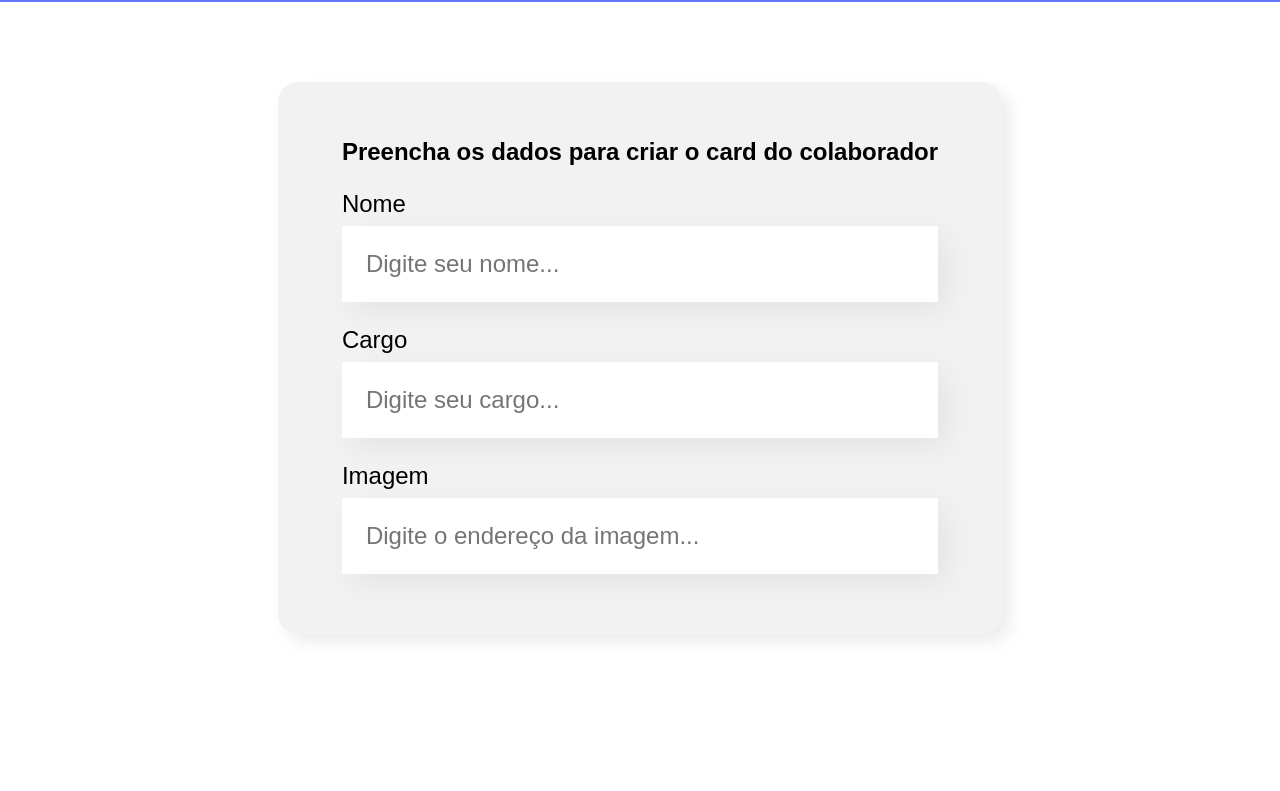
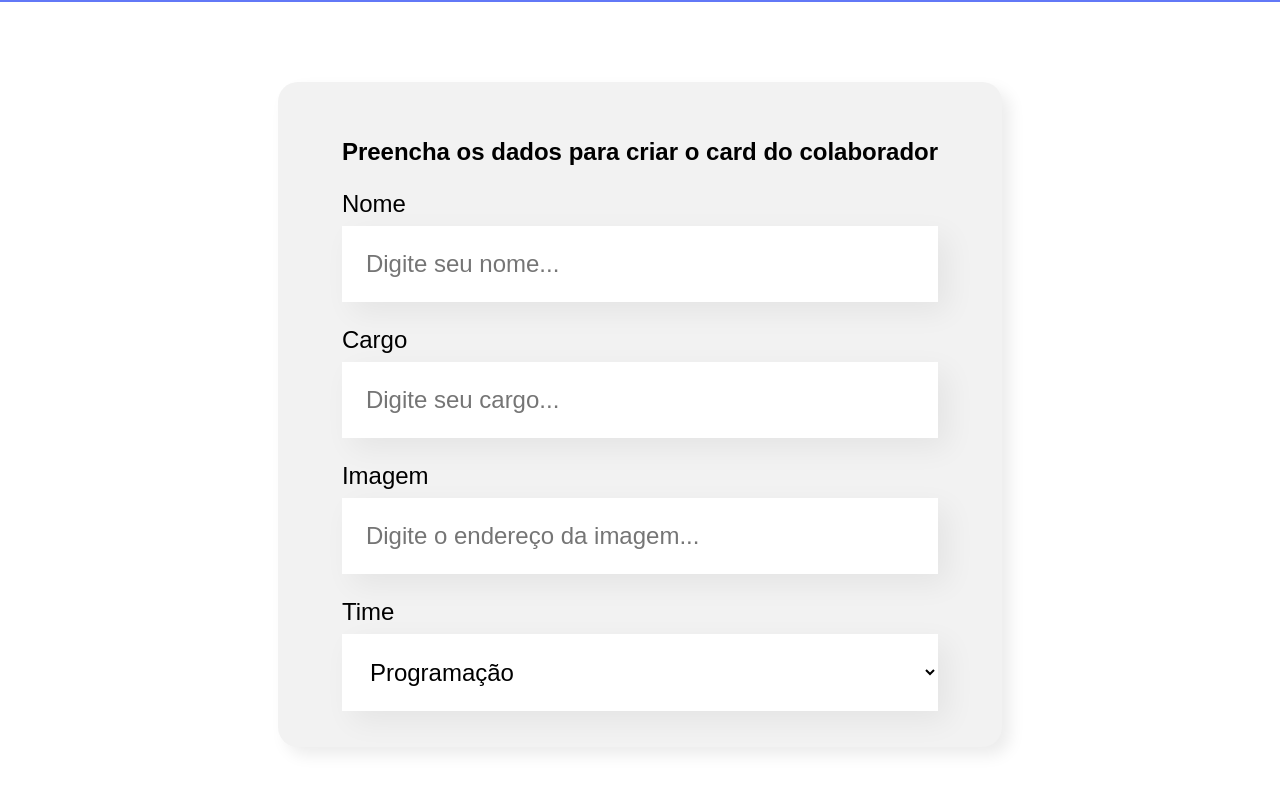
Before and after one commit to DanieleMarii/organo-react, a React (Create React App) app in the folder organo/: page / in a window 1280 px wide. Shown: the part 496-1287 px from the top of the page. Before the commit the page ends 1210 px from the top, so only its background shows below. Built offline with nearby package versions, Linux system fonts and the light colour scheme.

Commit message:
adicionando as opções do select

```diff
--- a/organo/src/componentes/Formulario/index.js
+++ b/organo/src/componentes/Formulario/index.js
@@ -1,9 +1,18 @@
 import React, {Component} from 'react';
 import CampoTexto from '../CampoTexto';
+import ListaSuspensa from '../ListaSuspensa';
 import './Formulario.css'
 
 class Formulario extends Component{
     render(){
+        const times = [
+            'Programação',
+            'Front-end',
+            'Devops',
+            'UX e design',
+            'Mobile',
+            'Inovação e Gestão'
+        ]
         return(
             <section className='formulario'>
                 <form action="">
@@ -11,6 +20,7 @@ class Formulario extends Component{
                     <CampoTexto label="Nome" placeholder="Digite seu nome"/>
                     <CampoTexto label="Cargo" placeholder="Digite seu cargo"/>
                     <CampoTexto label="Imagem" placeholder="Digite o endereço da imagem"/>
+                    <ListaSuspensa label="Time" itens={times}/>
                 </form>
             </section>
         )
--- /dev/null
+++ b/organo/src/componentes/ListaSuspensa/ListaSuspensa.css
@@ -0,0 +1,15 @@
+.lista-suspensa label{
+    display: block;
+    margin-bottom: 8px;
+    font-size: 24px;
+}
+
+.lista-suspensa select{
+    background: #ffffff;
+    box-shadow: 10px 10px 30px rgba(0, 0, 0, 0.06);
+    width: 100%;
+    border: none;
+    font-size: 24px;
+    padding: 24px;
+    box-sizing: border-box;
+}
--- /dev/null
+++ b/organo/src/componentes/ListaSuspensa/index.js
@@ -0,0 +1,17 @@
+import React, {Component} from 'react';
+import './ListaSuspensa.css'
+
+class ListaSuspensa extends Component {
+    render(){
+        return(
+            <div className='lista-suspensa'>
+                <label>{this.props.label}</label>
+                <select>
+                    {this.props.itens.map(item => <option key={item}>{item}</option>)}
+                </select>
+            </div>
+        )
+    }
+}
+
+export default ListaSuspensa
```
